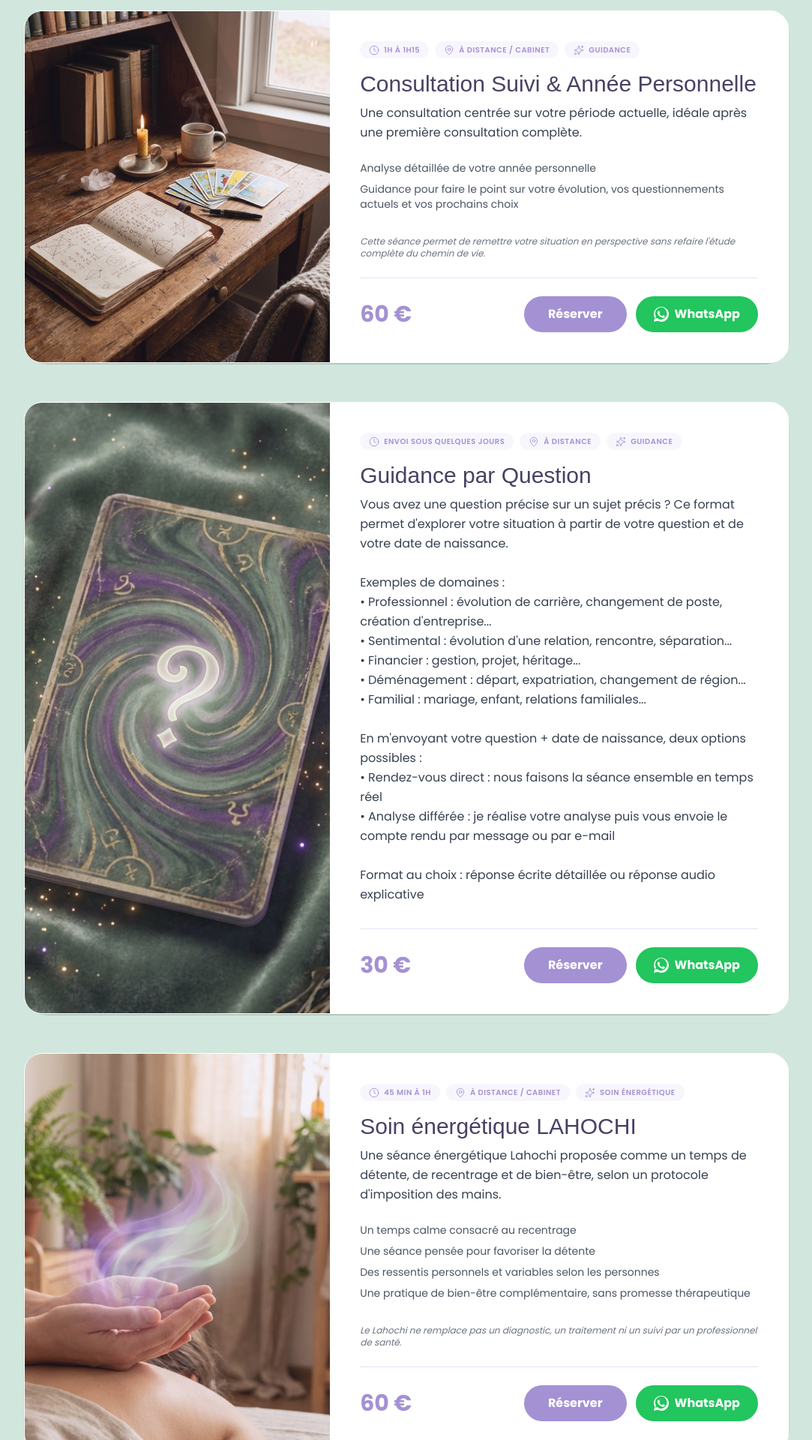
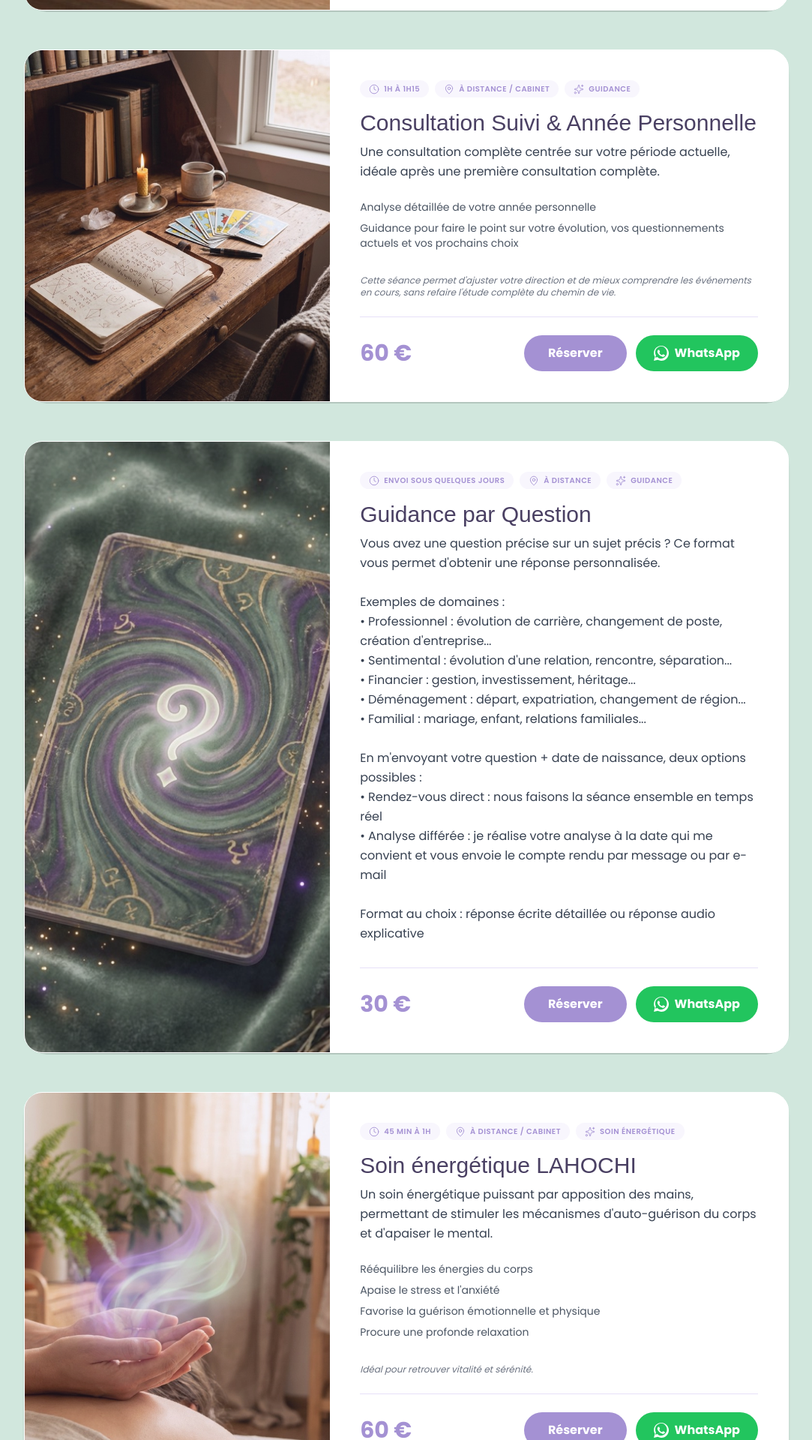
Before and after one commit to Creativityliberty/Tourma-line, a React (Vite) app: page /prestations in a window 1280 px wide. Shown: the part 2340-4260 px from the top of the page at 75% size, without its empty margins (98-1181 px from the left). Built offline with nearby package versions, Linux system fonts and the light colour scheme; a web font is replaced by a local one.

Commit message:
feat: restore approved offers and add Lahochi extensions

```diff
--- a/src/data/consultations.ts
+++ b/src/data/consultations.ts
@@ -11,6 +11,8 @@ export interface Consultation {
   imageUrl: string;
   location: string;
   type: string;
+  contactOnly?: boolean;
+  whatsappLabel?: string;
 }
 
 export const consultations: Consultation[] = [
@@ -19,14 +21,14 @@ export const consultations: Consultation[] = [
     title: "Consultation Guidance Complète",
     subtitle: "Première consultation",
     description:
-      "Une séance approfondie pour faire le point sur votre situation actuelle et explorer vos questions. Cette consultation combine l'analyse de votre chemin de vie, l'étude de votre année personnelle en cours et une guidance par les cartes. Elle convient à un premier rendez-vous pour poser votre base numérologique, mettre votre période actuelle en perspective et travailler sur vos sujets affectifs, professionnels, familiaux ou vos transitions.",
+      "Une séance approfondie pour faire le point sur votre situation actuelle et obtenir des réponses claires à vos questions. Cette consultation combine l'analyse de votre chemin de vie, l'étude de votre année personnelle en cours, et une guidance cartomancie personnalisée. Elle correspond au premier rendez-vous idéal pour étudier votre base numérologique, comprendre votre période actuelle et bénéficier d'un accompagnement structuré sur vos questions : affectives, professionnelles, familiales ou en période de transition.",
     details: [
       "L'étude de votre chemin de vie",
-      "L'analyse de votre année personnelle et de votre période actuelle",
-      "Une guidance personnalisée autour de vos questions : affectif, professionnel, décisions, famille, transitions...",
+      "L'analyse de votre année personnelle (énergie de votre période actuelle)",
+      "Une guidance personnalisée sur vos questions : affectif, professionnel, décisions, famille, transitions...",
     ],
     footerNote:
-      "Une approche qui relie structure et intuition pour vous aider à prendre du recul sur ce que vous traversez.",
+      "Une approche qui relie structure et intuition pour vous aider à mieux comprendre ce que vous traversez et à avancer plus sereinement.",
     duration: "1h30 à 1h45",
     price: "70 €",
     imageUrl: "/images/services/numerology.jpg",
@@ -37,13 +39,13 @@ export const consultations: Consultation[] = [
     id: "suivi-annee",
     title: "Consultation Suivi & Année Personnelle",
     description:
-      "Une consultation centrée sur votre période actuelle, idéale après une première consultation complète.",
+      "Une consultation complète centrée sur votre période actuelle, idéale après une première consultation complète.",
     details: [
       "Analyse détaillée de votre année personnelle",
       "Guidance pour faire le point sur votre évolution, vos questionnements actuels et vos prochains choix",
     ],
     footerNote:
-      "Cette séance permet de remettre votre situation en perspective sans refaire l'étude complète du chemin de vie.",
+      "Cette séance permet d'ajuster votre direction et de mieux comprendre les événements en cours, sans refaire l'étude complète du chemin de vie.",
     duration: "1h à 1h15",
     price: "60 €",
     imageUrl: "/images/services/suivi_annee.jpg",
@@ -55,7 +57,7 @@ export const consultations: Consultation[] = [
     title: "Guidance par Question",
     subtitle: "À distance",
     description:
-      "Vous avez une question précise sur un sujet précis ? Ce format permet d'explorer votre situation à partir de votre question et de votre date de naissance.\n\nExemples de domaines :\n• Professionnel : évolution de carrière, changement de poste, création d'entreprise...\n• Sentimental : évolution d'une relation, rencontre, séparation...\n• Financier : gestion, projet, héritage...\n• Déménagement : départ, expatriation, changement de région...\n• Familial : mariage, enfant, relations familiales...\n\nEn m'envoyant votre question + date de naissance, deux options possibles :\n• Rendez-vous direct : nous faisons la séance ensemble en temps réel\n• Analyse différée : je réalise votre analyse puis vous envoie le compte rendu par message ou par e-mail\n\nFormat au choix : réponse écrite détaillée ou réponse audio explicative",
+      "Vous avez une question précise sur un sujet précis ? Ce format vous permet d'obtenir une réponse personnalisée.\n\nExemples de domaines :\n• Professionnel : évolution de carrière, changement de poste, création d'entreprise...\n• Sentimental : évolution d'une relation, rencontre, séparation...\n• Financier : gestion, investissement, héritage...\n• Déménagement : départ, expatriation, changement de région...\n• Familial : mariage, enfant, relations familiales...\n\nEn m'envoyant votre question + date de naissance, deux options possibles :\n• Rendez-vous direct : nous faisons la séance ensemble en temps réel\n• Analyse différée : je réalise votre analyse à la date qui me convient et vous envoie le compte rendu par message ou par e-mail\n\nFormat au choix : réponse écrite détaillée ou réponse audio explicative",
     details: [],
     duration: "Envoi sous quelques jours",
     price: "30 €",
@@ -69,19 +71,80 @@ export const consultations: Consultation[] = [
     title: "Soin énergétique LAHOCHI",
     subtitle: "À distance ou en cabinet",
     description:
-      "Une séance énergétique Lahochi proposée comme un temps de détente, de recentrage et de bien-être, selon un protocole d'imposition des mains.",
+      "Un soin énergétique puissant par apposition des mains, permettant de stimuler les mécanismes d'auto-guérison du corps et d'apaiser le mental.",
     details: [
-      "Un temps calme consacré au recentrage",
-      "Une séance pensée pour favoriser la détente",
-      "Des ressentis personnels et variables selon les personnes",
-      "Une pratique de bien-être complémentaire, sans promesse thérapeutique",
+      "Rééquilibre les énergies du corps",
+      "Apaise le stress et l'anxiété",
+      "Favorise la guérison émotionnelle et physique",
+      "Procure une profonde relaxation",
     ],
-    footerNote:
-      "Le Lahochi ne remplace pas un diagnostic, un traitement ni un suivi par un professionnel de santé.",
+    footerNote: "Idéal pour retrouver vitalité et sérénité.",
     duration: "45 min à 1h",
     price: "60 €",
     imageUrl: "/images/services/lahochi.jpg",
     location: "À distance / Cabinet",
     type: "Soin Énergétique",
   },
+  {
+    id: "lahochi-compagnon",
+    title: "Lahochi Compagnon",
+    subtitle: "Pour votre animal",
+    description:
+      "Une séance Lahochi pensée pour votre animal, dans le respect de son rythme, de son comportement et de ce qu'il est prêt à recevoir. Elle peut être proposée lorsqu'il traverse un changement, une nouvelle étape de vie ou simplement lorsque vous souhaitez lui offrir un moment de calme et de bien-être.",
+    details: [
+      "Accompagnement lors d'un déménagement, d'une adoption ou d'un changement dans le foyer",
+      "Un temps de calme adapté au rythme de l'animal",
+      "À distance à partir d'une photo récente et de quelques informations",
+      "À domicile dans un rayon maximum de 20 km autour de Gerponville",
+      "Aucun contact imposé : l'animal reste libre de bouger ou de s'éloigner",
+    ],
+    footerNote:
+      "Le Lahochi animalier est une pratique de bien-être complémentaire. Il ne remplace pas un vétérinaire, ne permet pas d'établir un diagnostic et ne doit jamais conduire à interrompre ou modifier un traitement vétérinaire.",
+    duration: "Selon le rythme de l'animal",
+    price: "45 € à distance · 55 € à domicile",
+    imageUrl: "/images/services/lahochi-compagnon.jpg",
+    location: "À distance / Domicile local",
+    type: "Soin Énergétique",
+  },
+  {
+    id: "pack-compagnon-serenite",
+    title: "Pack Compagnon Sérénité",
+    subtitle: "3 séances à distance",
+    description:
+      "Un accompagnement sur plusieurs séances pour les animaux qui traversent une période de changement et pour lesquels vous souhaitez installer plusieurs temps de calme et de recentrage dans la durée.",
+    details: [
+      "3 séances Lahochi à distance",
+      "Adaptation de chaque séance à l'évolution de votre animal",
+      "Retour après chaque séance",
+    ],
+    footerNote:
+      "Une formule pensée pour accompagner votre compagnon sur plusieurs étapes, toujours dans le respect de son rythme.",
+    duration: "3 séances",
+    price: "115 €",
+    imageUrl: "/images/services/pack-compagnon-serenite.jpg",
+    location: "À distance",
+    type: "Soin Énergétique",
+  },
+  {
+    id: "harmonisation-objets",
+    title: "Harmonisation d'objets",
+    subtitle: "À distance sur photo",
+    description:
+      "Certains objets nous accompagnent depuis longtemps, ont une valeur particulière ou occupent une place importante dans notre quotidien. Je vous propose un travail Lahochi autour d'un objet personnel, ou de plusieurs petits objets, à partir d'une photographie et de l'intention que vous souhaitez leur associer.",
+    details: [
+      "Travail principalement à distance à partir d'une photographie",
+      "Pour un objet ou plusieurs petits objets selon leur taille",
+      "Définition de votre intention avant la séance",
+      "Tarif confirmé avant la prestation à partir des photos transmises",
+    ],
+    footerNote:
+      "Cette démarche est énergétique et symbolique. Elle ne modifie pas les propriétés physiques, chimiques ou médicales de l'objet concerné.",
+    duration: "Sur photo",
+    price: "À partir de 25 €",
+    imageUrl: "/images/services/harmonisation-objets.jpg",
+    location: "À distance",
+    type: "Soin Énergétique",
+    contactOnly: true,
+    whatsappLabel: "Me contacter",
+  },
 ];
```
